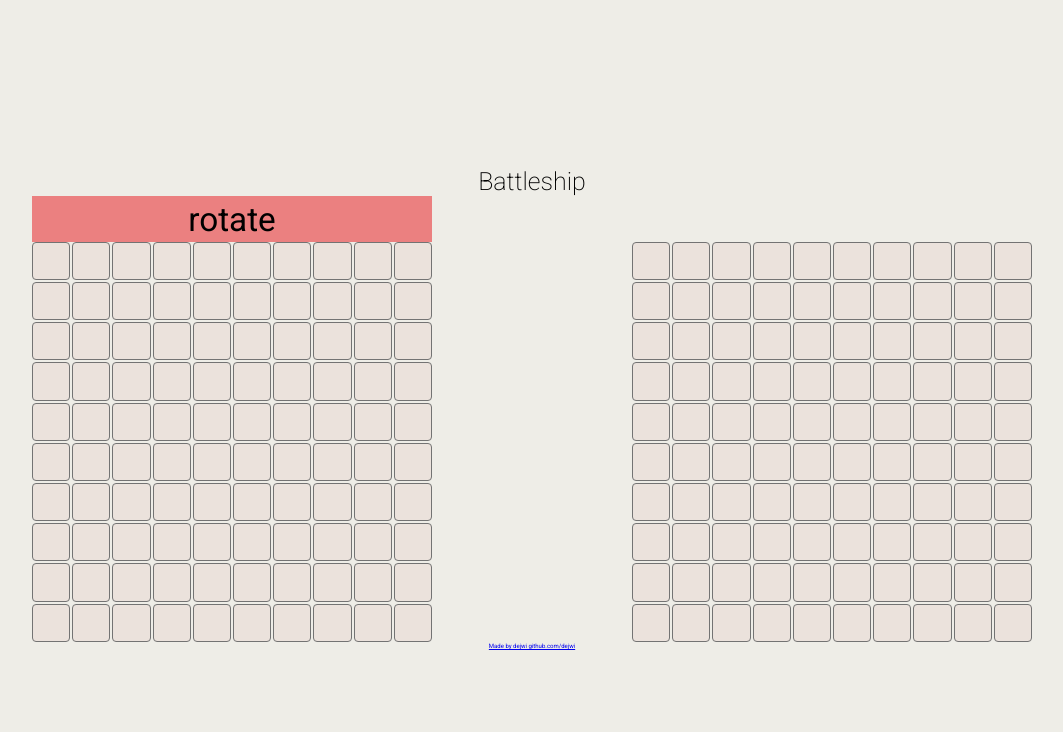
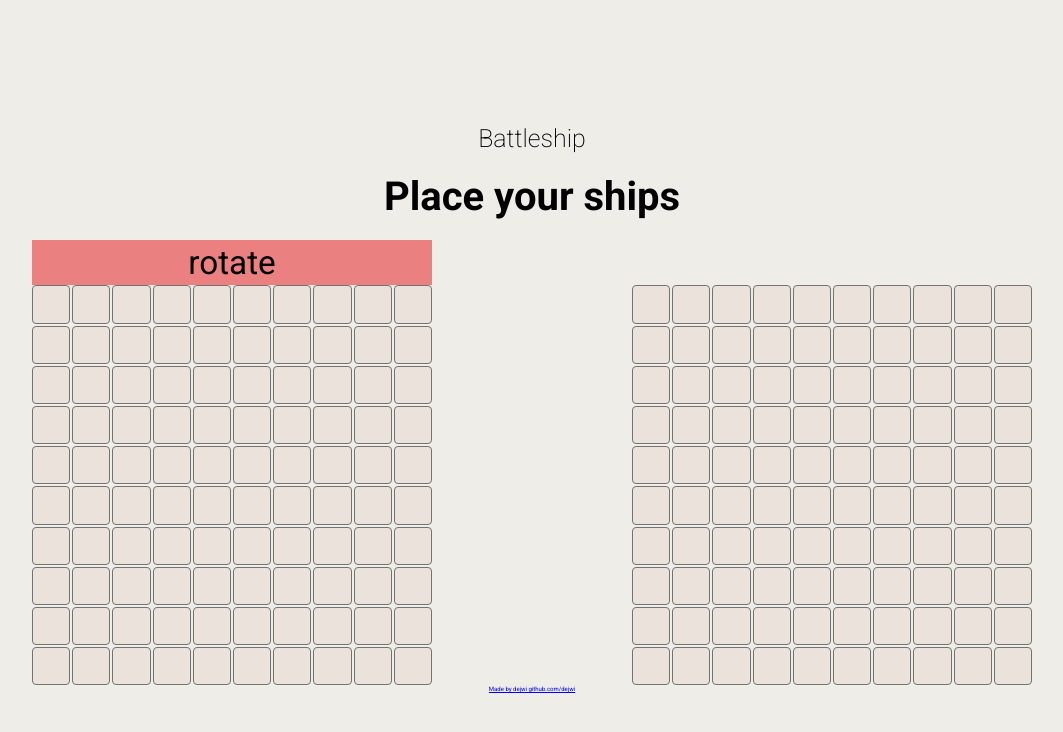
Before and after one commit to dejwi/battleship, a website built with webpack: page src/template/index.html in a window 1280 px wide. Shown: the whole page, without its empty margins (116-1179 px from the left). Built offline with nearby package versions, Linux system fonts and the light colour scheme.

Commit message:
added game info

```diff
--- a/src/template/index.html
+++ b/src/template/index.html
@@ -9,6 +9,7 @@
 <body>
     <noscript>You need JavaScript</noscript>
     <span>Battleship</span>
+    <h2>Place your ships</h2>
     <main>
         <div>
             <div class="rotate">rotate</div>
```
